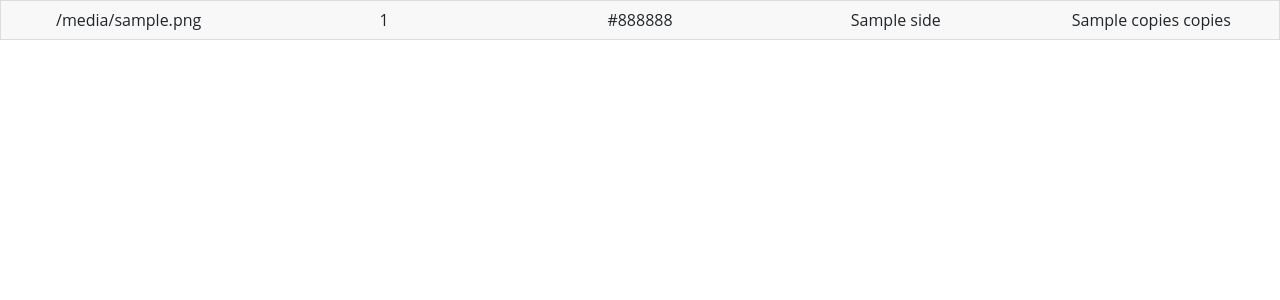
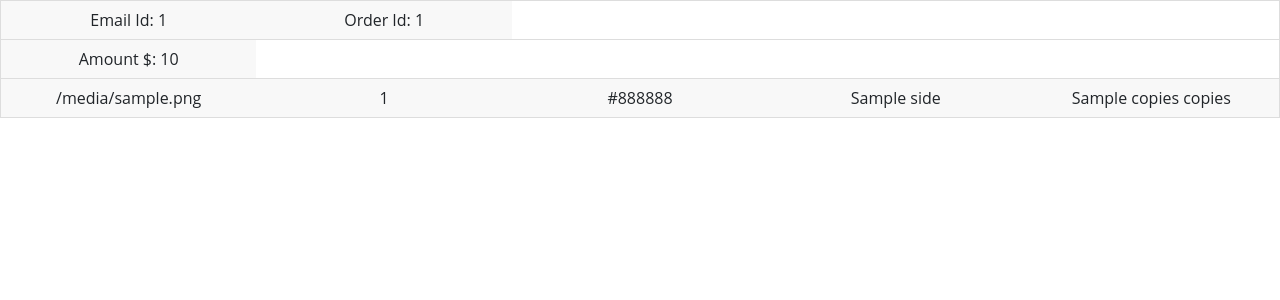
Before and after one commit to SmitVasoya3110/xrox_new, a Flask app: template templates/clientMail.html in a window 1280 px wide. Shown: the top 300 px of the page. Run offline with Flask 2, Linux system fonts and the light colour scheme; the template is opened without the code that fills it: most values are stand-ins (such as "Sample title", 1, 10 or a date in 2020); some libraries are stand-ins or nearby versions.

Commit message:
template update

```diff
--- a/app.py
+++ b/app.py
@@ -647,8 +647,8 @@ def pay():
             # rel_files = []
             print(files)
             clientTable = []
+            template = jnj_env.get_template('clientMail.html')
             for file in files:
-                template = jnj_env.get_template('clientMail.html')
                 quantity = file['quantity']
                 filen = secure_filename(file['file'])
                 uid, mimet, size, typ, side_, dstamp, filename = file['file'].split('_', 6)
--- a/templates/clientMail.html
+++ b/templates/clientMail.html
@@ -54,8 +54,18 @@
     </style>
 </head>
 <body>
-<table class="table">
+  <table class="table">
+  <tr>
+    <td>Email Id: {{user_id}}</td>
+    <td> Order Id: {{ order_id }} </td>
+  </tr>
+
+  <tr>
+      <td>Amount $: {{ amount }} </td>
+  </tr>
+
   {% for obj in files %}
+
       <tr>
        <td>{{obj['filename']}}</td>
        <td>{{obj['size']}}</td>
@@ -64,16 +74,6 @@
        <td>{{obj['copies']}} copies</td>
       </tr>
   {% endfor %}
-        <!-- <tr>
-          <td>Email Id: {{user_id}}</td>
-          <td> Order Id: {{ order_id }} </td>
-        </tr>
-
-        <tr>
-            <td>Amount $: {{ amount }} </td>
-        </tr>
-
-      -->
 </table>
 <script src="https://cdn.jsdelivr.net/npm/@popperjs/core@2.9.2/dist/umd/popper.min.js" integrity="sha384-IQsoLXl5PILFhosVNubq5LC7Qb9DXgDA9i+tQ8Zj3iwWAwPtgFTxbJ8NT4GN1R8p" crossorigin="anonymous"></script>
 <script src="https://cdn.jsdelivr.net/npm/bootstrap@5.0.2/dist/js/bootstrap.min.js" integrity="sha384-cVKIPhGWiC2Al4u+LWgxfKTRIcfu0JTxR+EQDz/bgldoEyl4H0zUF0QKbrJ0EcQF" crossorigin="anonymous"></script>
```
